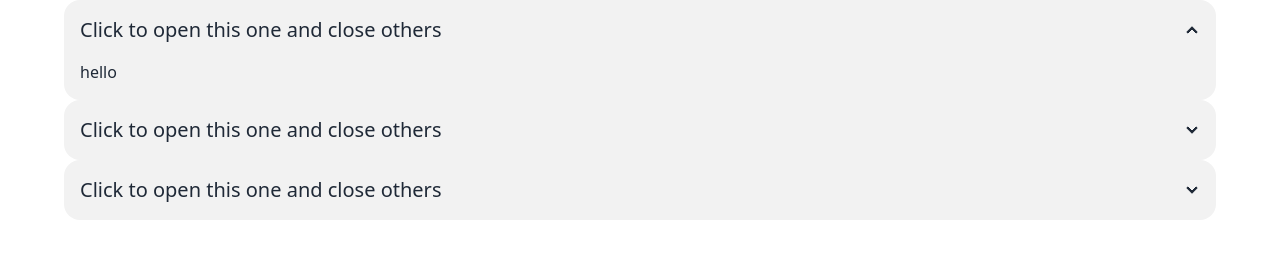
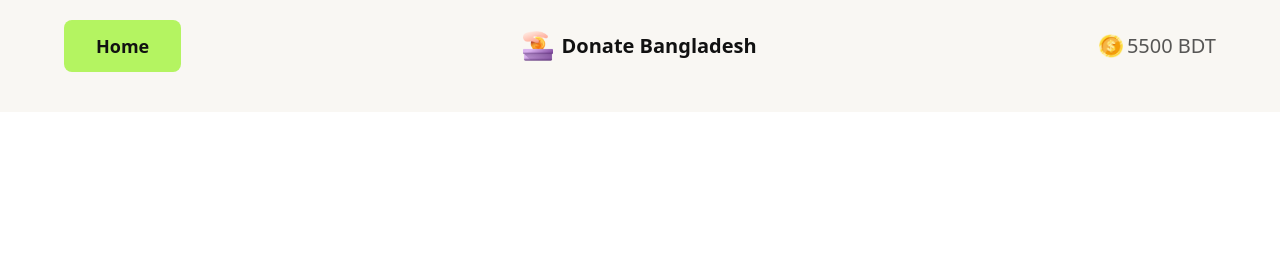
Before and after one commit to Rashad-Stack/B10A5-DOM-Quest-Build-and-Manipulate, a plain HTML site: page blog.html in a window 1280 px wide. Drawn offline with nearby package versions, Linux system fonts and the light colour scheme.

Commit message:
Refactor button styles, add toggle functionality, and handle blog button click event

```diff
--- a/blog.html
+++ b/blog.html
@@ -40,33 +40,45 @@
     </script>
     <title>Blogs</title>
   </head>
-  <body class="container mx-auto lg:max-w-6xl">
-    <div class="collapse collapse-arrow bg-base-200">
-      <input type="radio" name="my-accordion-2" checked="checked" />
-      <div class="collapse-title text-xl font-medium">
-        Click to open this one and close others
-      </div>
-      <div class="collapse-content">
-        <p>hello</p>
-      </div>
-    </div>
-    <div class="collapse collapse-arrow bg-base-200">
-      <input type="radio" name="my-accordion-2" />
-      <div class="collapse-title text-xl font-medium">
-        Click to open this one and close others
-      </div>
-      <div class="collapse-content">
-        <p>hello</p>
-      </div>
-    </div>
-    <div class="collapse collapse-arrow bg-base-200">
-      <input type="radio" name="my-accordion-2" />
-      <div class="collapse-title text-xl font-medium">
-        Click to open this one and close others
-      </div>
-      <div class="collapse-content">
-        <p>hello</p>
-      </div>
-    </div>
+  <body>
+    <header class="sticky top-0 z-50">
+      <nav class="bg-secondary pb-5">
+        <div class="container lg:max-w-6xl mx-auto py-5 max-lg:px-4">
+          <div class="flex items-center justify-between">
+            <a
+              href="./index.html"
+              id="home-btn"
+              class="bg-primary text-dark-primary text-lg py-3 px-8 rounded-lg font-semibold">
+              Home
+            </a>
+
+            <!-- # Logo -->
+            <a href="#" class="flex gap-2 items-center">
+              <img
+                src="./assets/logo.png"
+                alt="logo"
+                width="30px"
+                class="object-contain" />
+              <h1 class="text-xl font-bold text-dark-primary max-sm:hidden">
+                Donate Bangladesh
+              </h1>
+            </a>
+
+            <div class="flex items-center gap-1">
+              <img
+                src="./assets/coin.png"
+                alt="coin"
+                class="w-6 object-cover" />
+              <p class="text-dark-secondary text-xl">
+                <span id="balance">5500</span> BDT
+              </p>
+            </div>
+          </div>
+        </div>
+      </nav>
+    </header>
+
+    <!-- @ Scripts -->
+    <!-- <script src="./blog.js"></script> -->
   </body>
 </html>
--- a/index.js
+++ b/index.js
@@ -84,8 +84,3 @@ click("blog", "click", function (event) {
 click("close-modal", "click", function () {
   selector("modal").classList.remove("modal-open");
 });
-
-// Handle blog Button
-click("blog-btn", "click", function () {
-  window.location.href = "./blog.html";
-});
```
Also changed, not shown: index.html (+3 -3 lines).
